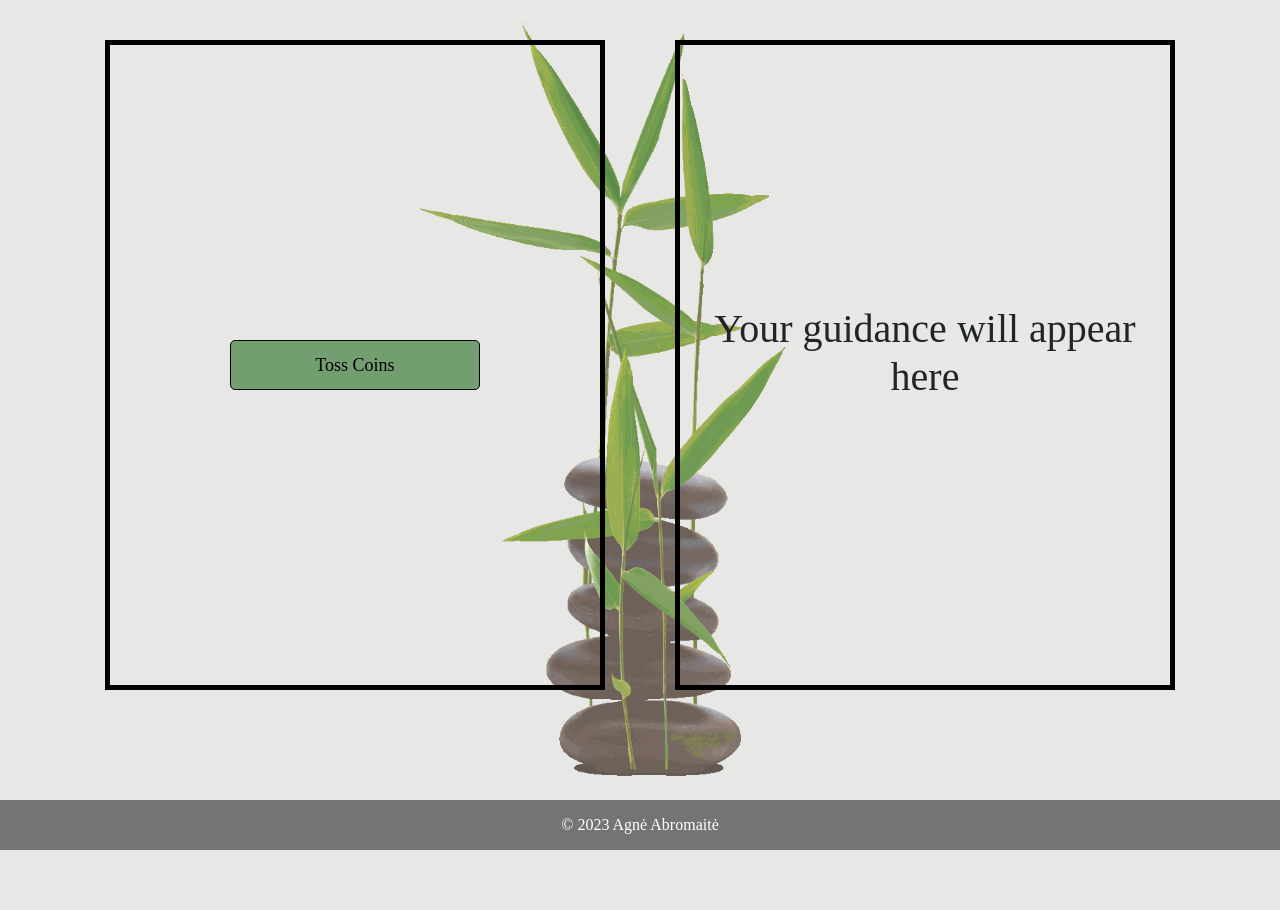
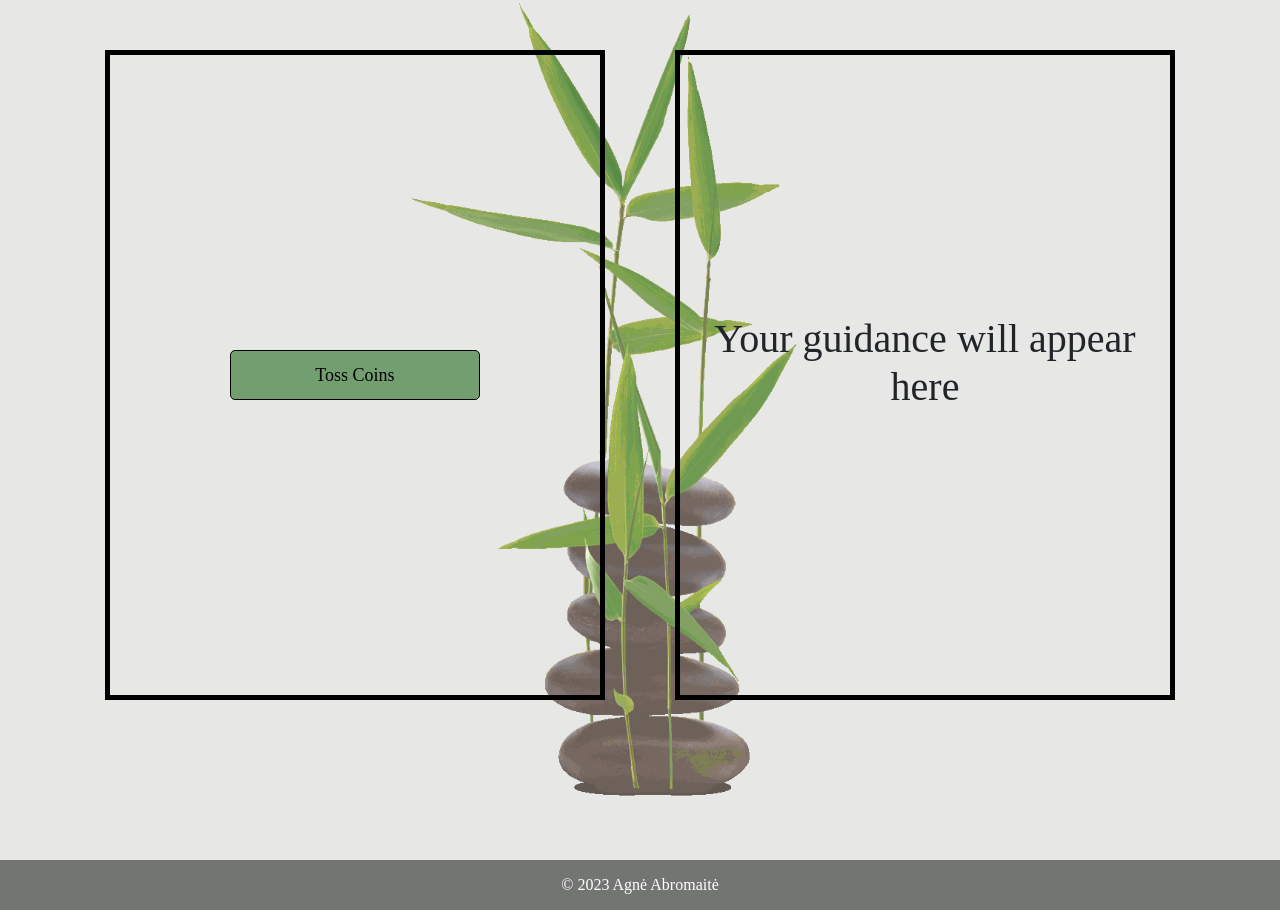
Before and after one commit to A-Abromaite/IChing_Website_final, a Django app: page /iching/toss-coins/ in a window 1280 px wide. Run offline with Django 4.2, Linux system fonts and the light colour scheme.

Commit message:
made the footer in the toss_coins.html at the bottom (still needs to be fixed when resized)

```diff
--- a/mysite/iching/admin.py
+++ b/mysite/iching/admin.py
@@ -1,5 +1,5 @@
 from django.contrib import admin
-from .models import Hexagram, Coin, CoinTossCombination, CastedResult, Line
+from .models import Hexagram, Coin, CoinTossCombination, CastedResult, Line, UserProfile
 
 class CoinAdmin(admin.ModelAdmin):
     list_display = ["side"]
@@ -16,9 +16,13 @@ class LineAdmin(admin.ModelAdmin):
 class HexagramAdmin(admin.ModelAdmin):
     list_display = ["number", "line1", "line2", "line3", "line4", "line5", "line6"]
 
+class UserProfileAdmin(admin.ModelAdmin):
+    list_display = ["user"]
+
 # Register your models here.
 admin.site.register(Coin, CoinAdmin)
 admin.site.register(CoinTossCombination, CoinTossCombinationAdmin)
 admin.site.register(CastedResult, CastedResultAdmin)
 admin.site.register(Line, LineAdmin)
 admin.site.register(Hexagram, HexagramAdmin)
+admin.site.register(UserProfile, UserProfileAdmin)
--- a/mysite/iching/templates/base.html
+++ b/mysite/iching/templates/base.html
@@ -24,17 +24,13 @@
     {% block "content" %}{% endblock %}
 </div>
 </div>
-</body>
-<footer class="custom-footer">
-    <div class="container">
+<footer class="footer">
         <div class="row">
             <div class="col text-center">
             <p>&copy; {% now "Y" %} Agnė Abromaitė</p>
             </div>
         </div>
-        </div>
+
 </footer>
-</div>
-
 </body>
 </html>
--- a/mysite/iching/templates/index.html
+++ b/mysite/iching/templates/index.html
@@ -85,4 +85,5 @@
     </div>
 </div>
 
+
 {%endblock%}
--- a/mysite/iching/templates/toss_coins.html
+++ b/mysite/iching/templates/toss_coins.html
@@ -65,7 +65,7 @@
                     <br>
                     {% if hexagram_number %}
                     <div class="hexagram-container">
-                        <img class="img-fluid hexagrams_img" src="{{ hexagram_number.picture.url }}"alt="Responsive image">
+                        <img class="img-fluid hexagrams_img" src="{{ hexagram_number.picture.url }}">
                         <h2>{{ hexagram_number.number }}</h2>
                     </div>
                     <div>
@@ -80,7 +80,7 @@
                     </div>
 
                     <div class="hexagram-container">
-                        <img class="img-fluid hexagrams_img" src="{{ modified_hexagram_number.picture.url }}"alt="Responsive image">
+                        <img class="img-fluid hexagrams_img" src="{{ modified_hexagram_number.picture.url }}">
                         <h2>{{ modified_hexagram_number.number }}</h2>
                     </div>
                     <div>
@@ -93,5 +93,5 @@
             </div>
         </div>
     </div>
-
+</div>
     {% endblock %}
--- a/mysite/static/iching/styles.css
+++ b/mysite/static/iching/styles.css
@@ -142,22 +142,23 @@ a:hover {
     margin-top: 30px;
 }
 
-.custom-footer {
+.footer {
   background-color: #737573;
   color: white;
   height: 50px;
   font-family: Baskerville, serif;
   font-size: 16px;
-  display: flex;
+  margin-bottom: 0px;
   align-items: center; /* Align the content vertically in the center */
   justify-content: center; /* Align the content horizontally in the center */
+  display: flex;
 }
 
 .toss-container {
     width: 100%;
     height: 100vh;
     background-image: url("/static/img/toss.png");
-    background-size: auto 95%;
+    background-size: auto 100%;
     background-position: 45% 50%;
     background-repeat: no-repeat;
 }
@@ -253,17 +254,16 @@ a:hover {
     width:500px;
     height:650px;
     border:5px solid black;
-    margin: 40px auto;
+    margin: 50px auto;
     text-align: center;
     position: relative;
-
 }
 
 .box2{
     width:500px;
     height:650px;
     border:5px solid black;
-    margin: 40px auto;
+    margin: 50px auto;
     display: flex;
     flex-direction: column;
     justify-content: center;
```
Also changed, not shown: mysite/db.sqlite3.
